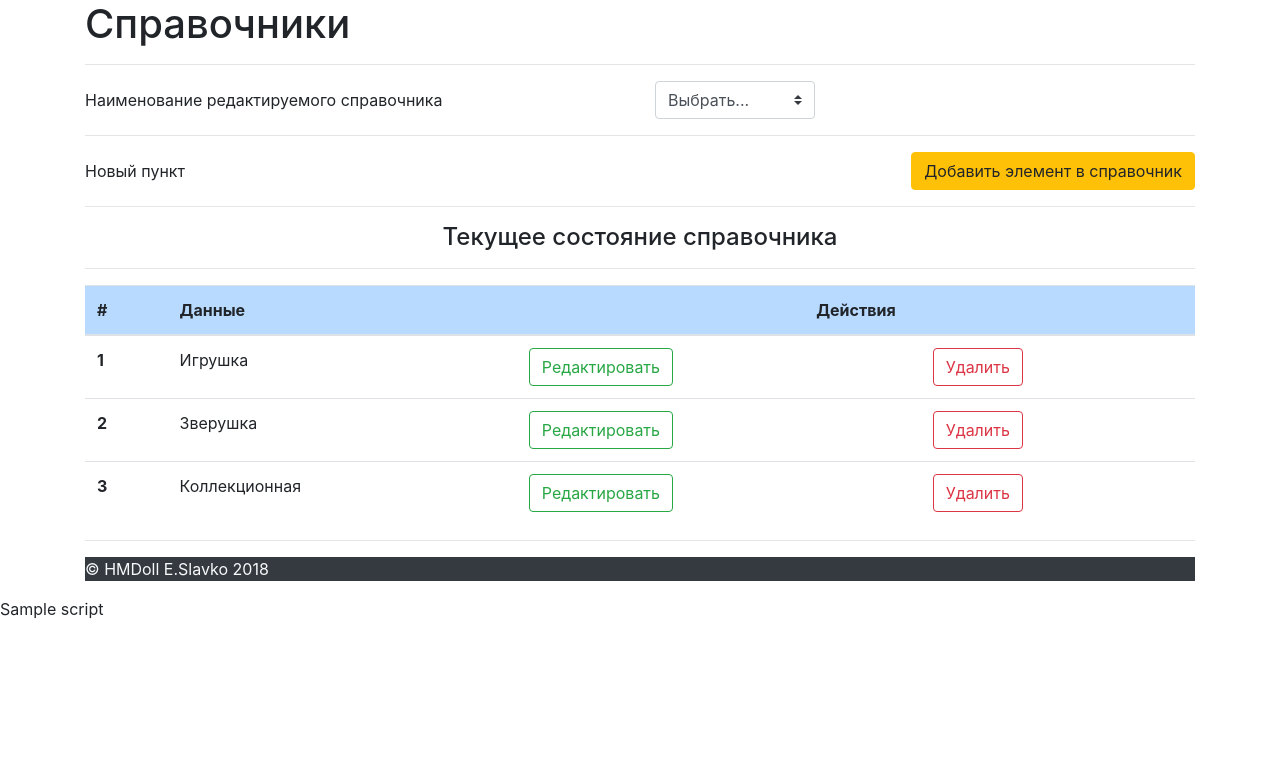
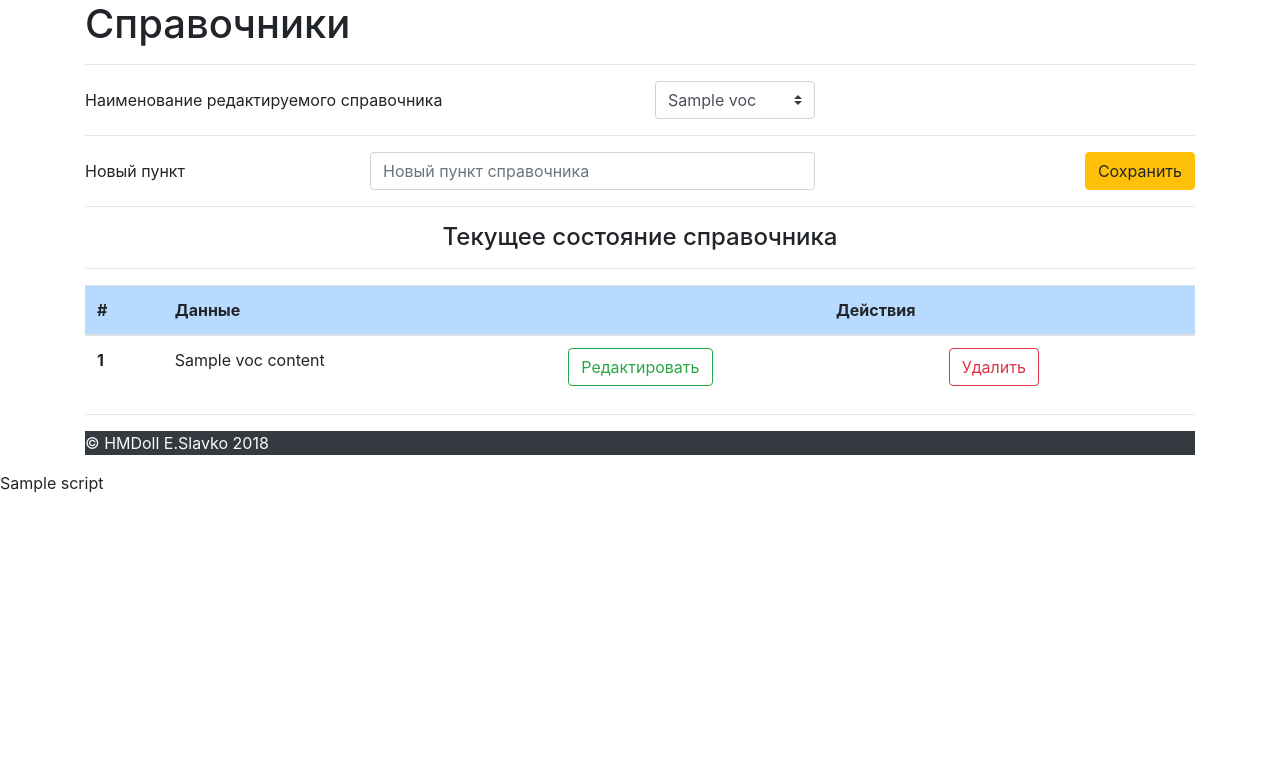
Before and after one commit to e20860/hmdoll.ru, a PHP site: template app/views/Slavko/edit_vocs.php in a window 1280 px wide. Shown: the top 764 px of the page. Run offline with PHP 8.4, Linux system fonts and the light colour scheme; the template is opened without the code that fills it: most values are stand-ins (such as "Sample title", 1, 10 or a date in 2020); some libraries are stand-ins or nearby versions.

Commit message:
Доработана админка справочников

```diff
--- a/app/views/Slavko/edit_vocs.php
+++ b/app/views/Slavko/edit_vocs.php
@@ -1,18 +1,21 @@
 <main role="main" class="container">
-
      <p class="h1">Справочники</p>
      <hr>
      <div class="row">
      </div>
-		<form name="formvoc" method="POST" action="http://hmdoll.ru/public/test.php">
+     <form name="formvoc" >
              <div class="form-group row">
                      <label for="inputTypeVoc" class="col-sm-6 col-form-label">Наименование редактируемого справочника</label>
                      <div class="col-sm-2">
-					<select name="table" class="custom-select mr-sm-2" id="inputTypeVoc" onchange="this.form.submit()">
-						<option selected>Выбрать...</option>
-						<option value="statuses">Статус</option>
-						<option value="types">Тип куклы</option>
-						<option value="materials">Материалы</option>
+                             <select name="table" class="custom-select mr-sm-2" id="inputTypeVoc" >
+                                 <?php foreach ($vocList as $voc): ?>
+                                    <option
+                                        class ="optvoc"
+                                        value="<?php echo $voc['alias'] ?>"
+                                        <?php echo $voc['alias']==$currentVoc?'selected':''; ?>>
+                                        <?php echo $voc['name']; ?>
+                                    </option>
+                                 <?php endforeach; ?>
                              </select>
                      </div>
              </div>
@@ -20,19 +23,16 @@
      <hr>
      <form>
         <div class="form-group row">
-				<label for="inputNewItem" class="col-sm-3 col-form-label">Новый пункт</label>
+            <label for="inputNewItem" class="col-sm-3 col-form-label"
+                   id="inputLabel">Новый пункт</label>
             <div class="col-sm-5">
-					<!--
-					<input type="text" class="form-control" id="inpuNewItem" placeholder="Новый пункт справочника">
-					-->
-
+               <input type="text" class="form-control" id="inputNewItem" placeholder="Новый пункт справочника">
+               <input type="hidden" id="itemId" value="0">
             </div>
             <div class="col-sm-4 text-right">
-
-				  <button type="button" class="btn btn-warning"data-toggle="modal" data-target="#inputItemModal">Добавить элемент в справочник</button>
+                <button type="button" class="btn btn-warning " id="saveBut">Сохранить</button>
             </div>
         </div>
-
      </form>
      <hr>
      <p class="h4 text-center">Текущее состояние справочника </p>
@@ -46,29 +46,99 @@
              </tr>
        </thead>
        <tbody>
-			<tr>
-			  <th scope="row">1</th>
-			  <td>Игрушка</td>
-			  <td><a href="#" class="btn btn-outline-success" role="button" aria-pressed="true">Редактировать</a></td>
-			  <td><a href="#" class="btn btn-outline-danger" role="button" aria-pressed="true">Удалить</a></td>
+           <?php foreach ($vocContent as $key => $value): ?>
+           <tr class="item">
+               <th scope="row"><?php echo $value['id']; ?></th>
+               <td><?php echo $value['name']; ?></td>
+               <td><a href="#" class="btn btn-outline-success edit" role="button" aria-pressed="true">Редактировать</a></td>
+               <td><a href="#" class="btn btn-outline-danger delete" role="button" aria-pressed="true">Удалить</a></td>
              </tr>
-			<tr>
-			  <th scope="row">2</th>
-			  <td>Зверушка</td>
-			  <td><a href="#" class="btn btn-outline-success" role="button" aria-pressed="true">Редактировать</a></td>
-			  <td><a href="#" class="btn btn-outline-danger" role="button" aria-pressed="true">Удалить</a></td>
-			</tr>
-			<tr>
-			  <th scope="row">3</th>
-			  <td>Коллекционная</td>
-			  <td><a href="#" class="btn btn-outline-success" role="button" aria-pressed="true">Редактировать</a></td>
-			  <td><a href="#" class="btn btn-outline-danger" role="button" aria-pressed="true">Удалить</a></td>
-			</tr>
+           <?php endforeach; ?>
        </tbody>
      </table>
      <hr>
+ </main>
+<script type="text/javascript">
+    var pattern = $("tbody > tr:first").clone();
+    $("#saveBut").click(function() {
+        var id = $("#itemId").val(),
+        name = $("#inputNewItem").val();
+        if(!name) {
+            alert("Сохранять нечего, заполните данные!");
+            return;
+        }
+        saveItem(id,name);
+    });
+    $(".edit").click(function(){
+        editItem($(this));
+    });
 
+    $(".delete").click(function(){
+        delItem($(this));
+    });
 
+    $(".optvoc").on('click', function() {
+        var table = $(this).val();
+        $.post('/slavko/changeVoc', {"vocname": table},
+        function(data) {
+            var arr = JSON.parse(data);
+            refreshList(arr);
+        });
+    });
 
+    function refreshList(array) {
+        $("tbody > tr").remove();
+        for(var i = 0; i< array.length; i++) {
+            var row = pattern.clone();
+            row.children()[0].innerHTML = array[i].id;
+            row.children()[1].innerHTML = array[i].name;
+            $("tbody").append(row);
+        }
+        $(".edit").click(function(){
+            editItem($(this));
+        });
 
-    </main>
+        $(".delete").click(function(){
+            delItem($(this));
+        });
+
+        $("#itemId").val('0');
+        $("#inputNewItem").val('');
+        $("#inputLabel").html('Новый пункт');
+
+    }
+
+    function editItem(obj) {
+        // Получает id и наименование элемента, заполняет поля
+        var id   = obj.parent().parent().children()[0].innerHTML;
+        var name = obj.parent().parent().children()[1].innerHTML;
+        $("#itemId").val(id);
+        $("#inputNewItem").val(name);
+        $("#inputLabel").html('Изменить значение');
+    }
+
+    function saveItem(id,text) {
+        // Сохраняет отредактированную или новую запись элемента справочника
+        var curVoc = $("#inputTypeVoc").val();
+        //alert('Сохраняю в таблицу ' + curVoc + ' данные: id-> ' + id + ' текст-> ' + text);
+        $.post('/slavko/saveVocItem', {"vocname": curVoc, "itemid": id, "itemdata": text},
+        function(data) {
+            var arr = JSON.parse(data);
+            refreshList(arr);
+        });
+
+    }
+
+    function delItem(obj) {
+        // Удаляет элемент справочника
+        var curVoc = $("#inputTypeVoc").val();
+        var id   = obj.parent().parent().children()[0].innerHTML;
+        //alert('Удаляю из таблицы ' + curVoc + ' данные: id-> ' + id);
+        $.post('/slavko/delVocItem', {"vocname": curVoc, "itemid": id},
+        function(data) {
+            var arr = JSON.parse(data);
+            refreshList(arr);
+        });
+
+    }
+</script>
```
Also changed, not shown: app/controllers/SlavkoController.php (+38 -2 lines), app/models/Slavko.php (+46 -0 lines), 1 other file. Lines whose indentation alone changed are shown as unchanged.
